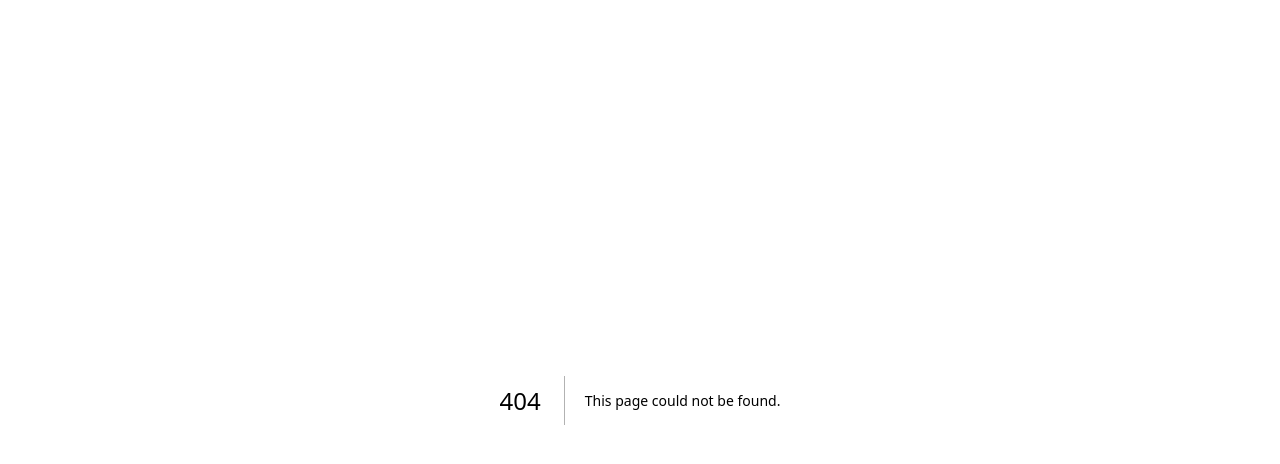
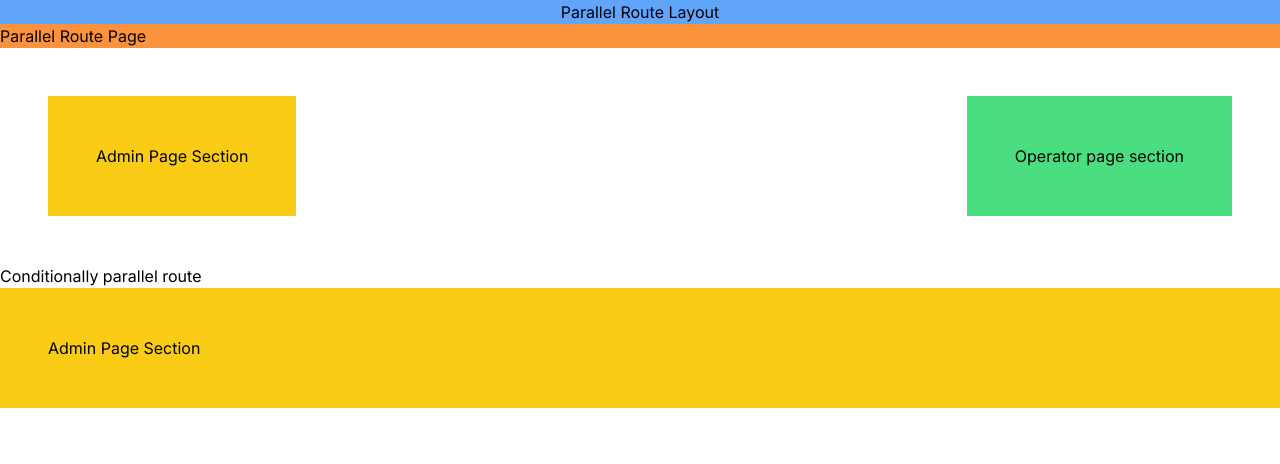
Before and after one commit to salman-aip/learn-nextjs-official-docs, a Next.js app: page /parallelRoute in a window 1280 px wide. Before the commit this address had no page. Shown: the top 464 px of the page. Built offline with nearby package versions, Linux system fonts and the light colour scheme.

Commit message:
parallel routes

```diff
--- /dev/null
+++ b/src/app/parallelRoute/@admin/page.js
@@ -0,0 +1,7 @@
+export default function AdminPage() {
+  return (
+    <div className="bg-yellow-400 p-12">
+      <h2>Admin Page Section</h2>
+    </div>
+  );
+}
--- /dev/null
+++ b/src/app/parallelRoute/@operator/page.js
@@ -0,0 +1,7 @@
+export default function OperatorPage() {
+  return (
+    <div className="bg-green-400 p-12">
+      <h2>Operator page section</h2>
+    </div>
+  );
+}
--- /dev/null
+++ b/src/app/parallelRoute/layout.js
@@ -0,0 +1,24 @@
+export default function ParallelLayout(props) {
+  const isAuth = true;
+  const admin = props.admin;
+  const operator = props.operator;
+
+  return (
+    <div className="w-full min-h-[100vh] bg-white text-black">
+      <h1 className="bg-blue-400 text-center">Parallel Route Layout</h1>
+      {props.children}
+
+      <div className="flex justify-between items-center p-12">
+        {props.admin}
+
+        {props.operator}
+      </div>
+
+      {/* conditionally parallel route */}
+      <div>
+        Conditionally parallel route
+        {isAuth ? admin : operator}
+      </div>
+    </div>
+  );
+}
--- /dev/null
+++ b/src/app/parallelRoute/page.js
@@ -0,0 +1,7 @@
+export default function ParallelRoutePage() {
+  return (
+    <>
+      <h1 className="bg-orange-400">Parallel Route Page</h1>
+    </>
+  );
+}
```
